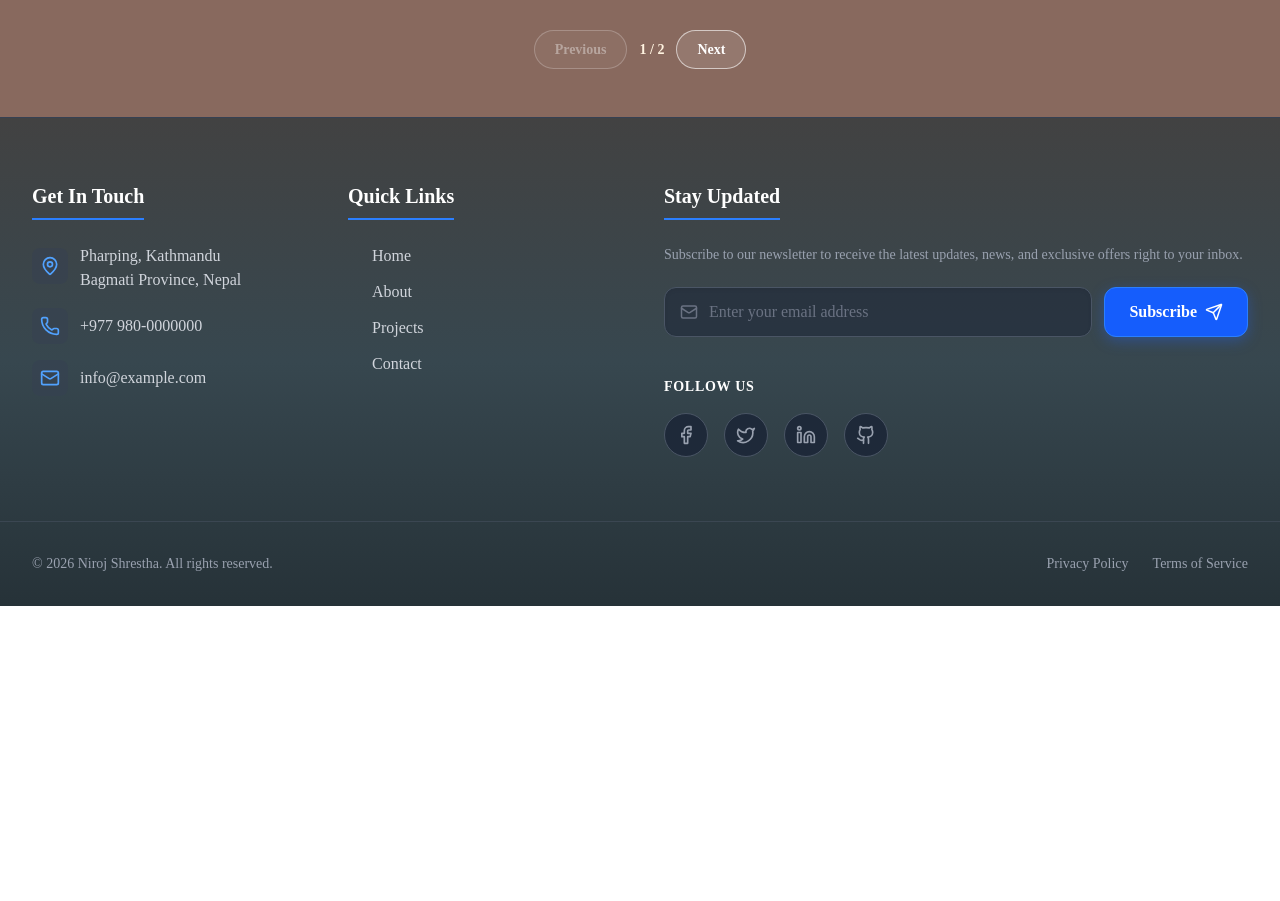
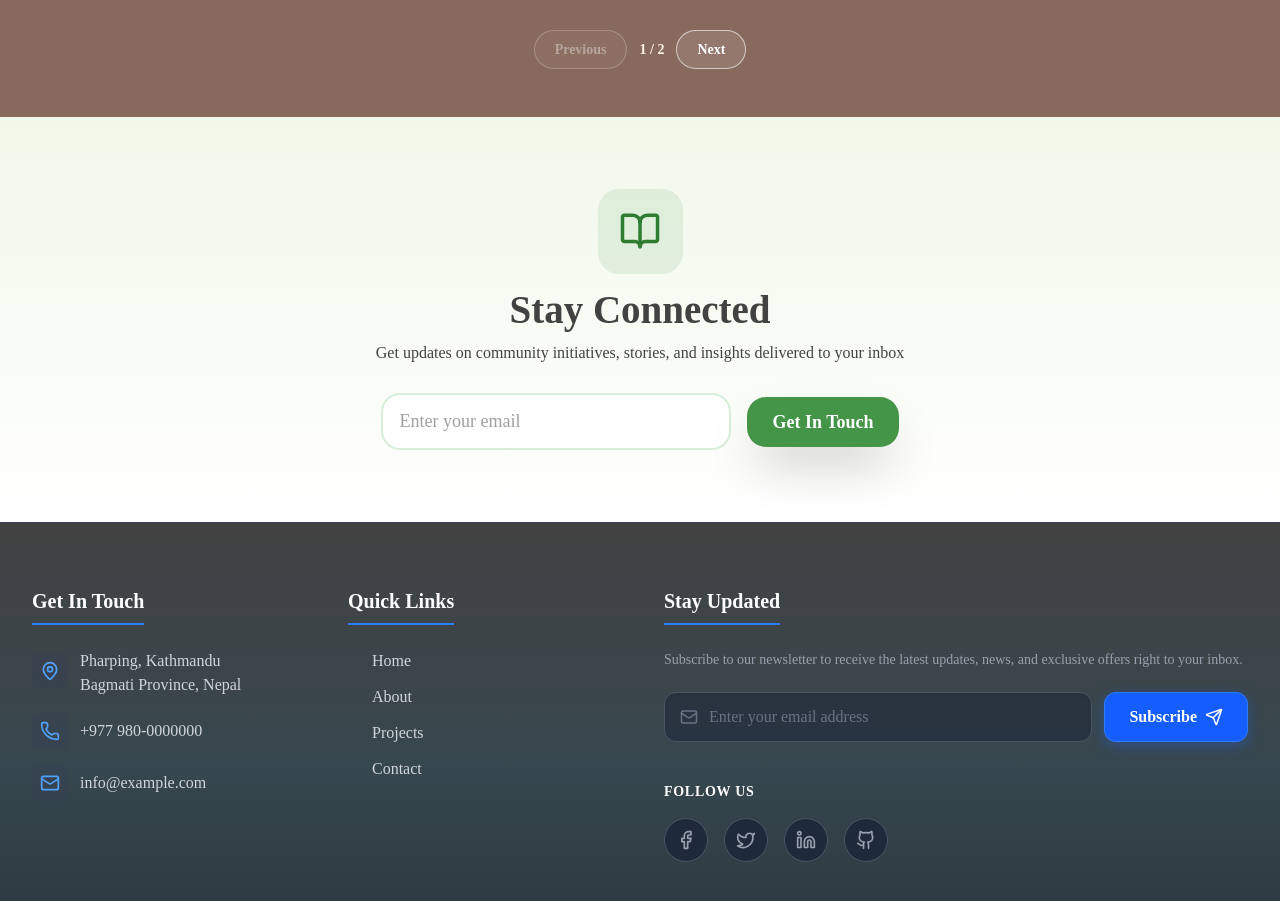
Before and after one commit to ranishraj007/NirojShrestha_Frontend, a React (Vite) app: page / in a window 1280 px wide. Shown: the part 3863-4764 px from the top of the page. Before the commit the page ends 4469 px from the top, so only its background shows below. Built offline with nearby package versions, Linux system fonts and the light colour scheme.

Commit message:
landing page design completed

```diff
--- a/src/components/Homepage/HomepageCards/ProjectCards.tsx
+++ b/src/components/Homepage/HomepageCards/ProjectCards.tsx
@@ -15,7 +15,7 @@ const ProjectCards = ({ project }: { project: Project }) => {
     <div className="flex flex-col md:flex-row rounded-[32px] shadow-md shadow-[#00000040] overflow-hidden bg-[#FFFFFF] w-full ">
       {/* left side  */}
       <div
-        className="lg:w-[50%] w-full h-[500px] md:h-[890px]"
+        className="lg:w-[50%] w-full h-[300px] md:h-[890px]"
         style={{
           backgroundImage: `url(${project.image})`,
           backgroundSize: "cover",
--- /dev/null
+++ b/src/components/Homepage/StayConnectedSection.tsx
@@ -0,0 +1,35 @@
+import BookIcon from "@/assets/icons/bookIcon.svg";
+const StayConnectedSection = () => {
+  return (
+    <div className="bg-gradient-to-b from-[#F1F8E9] to-[#FFFFFF] py-12 flex flex-col justify-center items-center">
+      <div className="container mx-auto py-6 flex flex-col justify-center items-center gap-[16px] text-center px-[20px]">
+        <div className="p-[21px] bg-[#2E7D321A] rounded-[21px] w-fit">
+          <img src={BookIcon} alt="" />
+        </div>
+        <h1 className="text-[#424242] lg:text-[39px] text-[24px] font-[700] leading-[100%]">
+          Stay Connected
+        </h1>
+        <p className="text-[#424242] text-[16px] lg-[24px] font-[400] leading-[100%]">
+          Get updates on community initiatives, stories, and insights delivered
+          to your inbox
+        </p>
+        <div className="flex flex-col sm:flex-row gap-[16px] mt-[16px] justify-center items-center">
+          <input
+            placeholder="Enter your email"
+            type="text"
+            className="bg-[#FFFFFF] rounded-[19px] px-[16px] py-[16px] w-[250px] lg:w-[350px] text-[#424242] text-[16px] lg:text-[18px] font-[400] leading-[100%] border-[2px] border-[#81C7844D] focus:outline-none focus:ring-2 focus:ring-[#424242] focus:ring-offset-2 focus:ring-offset-[#F1F8E9]"
+          />
+          {/* box-shadow: 0px 5.25px 7.88px -5.25px #0000001A;
+
+box-shadow: 0px 13.14px 19.7px -3.94px #0000001A; */}
+
+          <button className="bg-[#449548] shadow-2xl rounded-[19px] px-[25px] py-[16px] text-[#FFFFFF] text-[16px] lg:text-[18px] font-[700] leading-[100%] hover:bg-[#2BBD06] transition-colors w-fit">
+            Get In Touch
+          </button>
+        </div>
+      </div>
+    </div>
+  );
+};
+
+export default StayConnectedSection;
--- a/src/pages/Homepage/index.tsx
+++ b/src/pages/Homepage/index.tsx
@@ -2,6 +2,7 @@ import ArticleSection from "@/components/Homepage/ArticleSection";
 import HeroSection from "@/components/Homepage/HeroSection";
 import PersonalDetailsSection from "@/components/Homepage/PersonalDetailsSection";
 import ProjectSection from "@/components/Homepage/ProjectSection";
+import StayConnectedSection from "@/components/Homepage/StayConnectedSection";
 import VoicesOfCommunitySection from "@/components/Homepage/VoicesOfCommunitySection";
 
 const Homepage = () => {
@@ -12,6 +13,7 @@ const Homepage = () => {
       <PersonalDetailsSection />
       <ArticleSection />
       <VoicesOfCommunitySection />
+      <StayConnectedSection />
     </div>
   );
 };
```
Also changed, not shown: src/assets/icons/bookIcon.svg (added).
